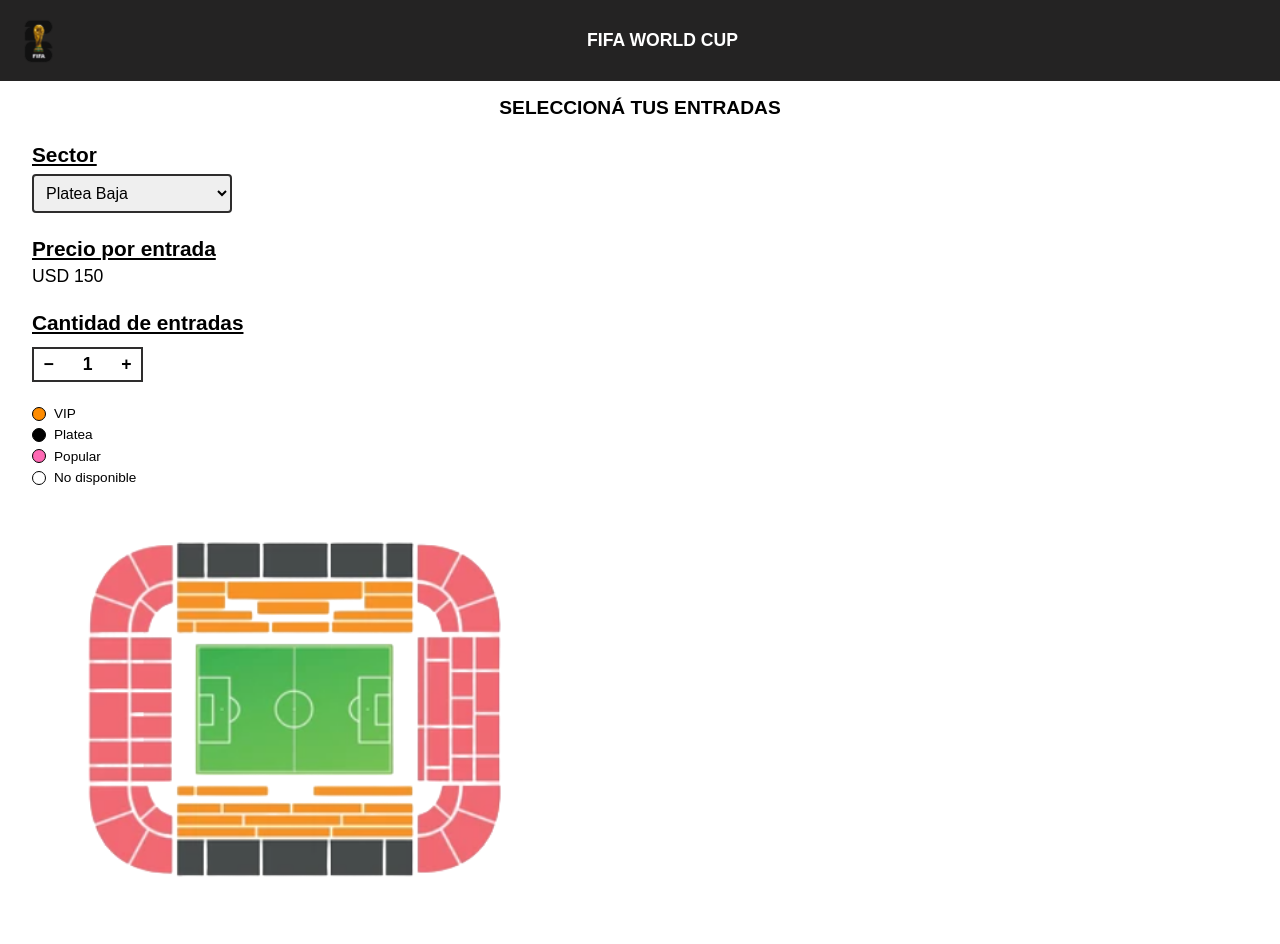
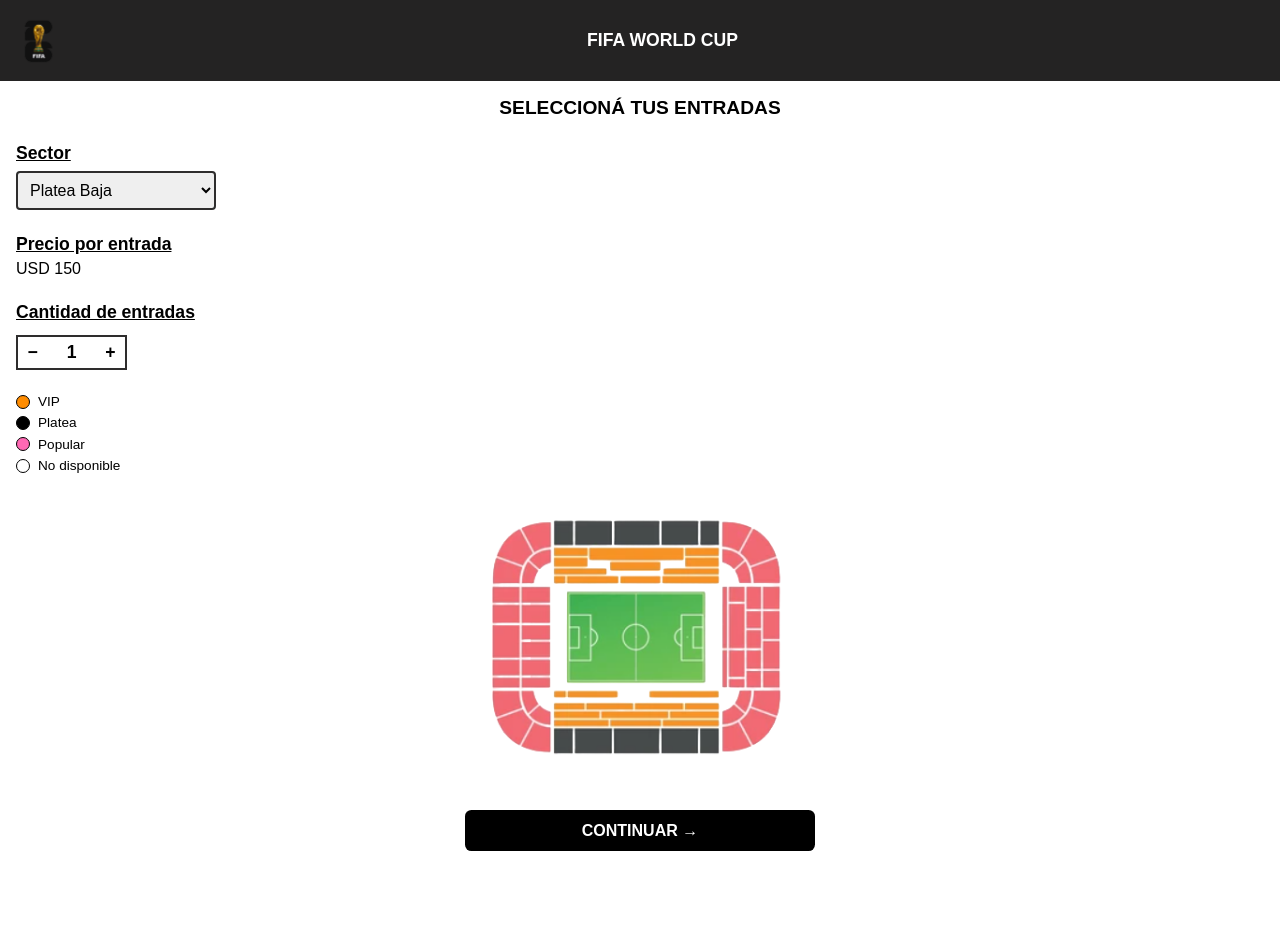
Before and after one commit to Lautaroo10/Tickets-Mundial-FIFA-2026, a Next.js app in the folder frontend/: page /entradas in a window 1280 px wide. Shown: the top 944 px of the page. After the commit the page ends 875 px from the top, so only its background shows below. Built offline with nearby package versions, Linux system fonts and the light colour scheme.

Commit message:
Arregle error en la imagen del estadio

```diff
--- a/frontend/app/globals.css
+++ b/frontend/app/globals.css
@@ -430,51 +430,3 @@ h1 {
 .btn-continuar:active {
   opacity: 0.7;
 }
-
-/* --- Entradas: Tablet (480px+) --- */
-@media (min-width: 480px) {
-  .compra-container {
-    padding: 0 2rem;
-  }
-
-  .label-sector,
-  .label-precio,
-  .label-cantidad {
-    font-size: 1.2rem;
-  }
-
-  .precio {
-    font-size: 1.1rem;
-  }
-
-  .img-estadio {
-    max-width: 400px;
-  }
-
-  .btn-continuar {
-    max-width: 400px;
-    font-size: 1.1rem;
-  }
-}
-
-/* --- Entradas: Desktop (768px+) --- */
-@media (min-width: 768px) {
-  .compra-container {
-    max-width: 600px;
-    padding: 0 2rem;
-  }
-
-  .label-sector,
-  .label-precio,
-  .label-cantidad {
-    font-size: 1.3rem;
-  }
-
-  .img-estadio {
-    max-width: 500px;
-  }
-
-  .btn-continuar {
-    max-width: 500px;
-  }
-}
```
